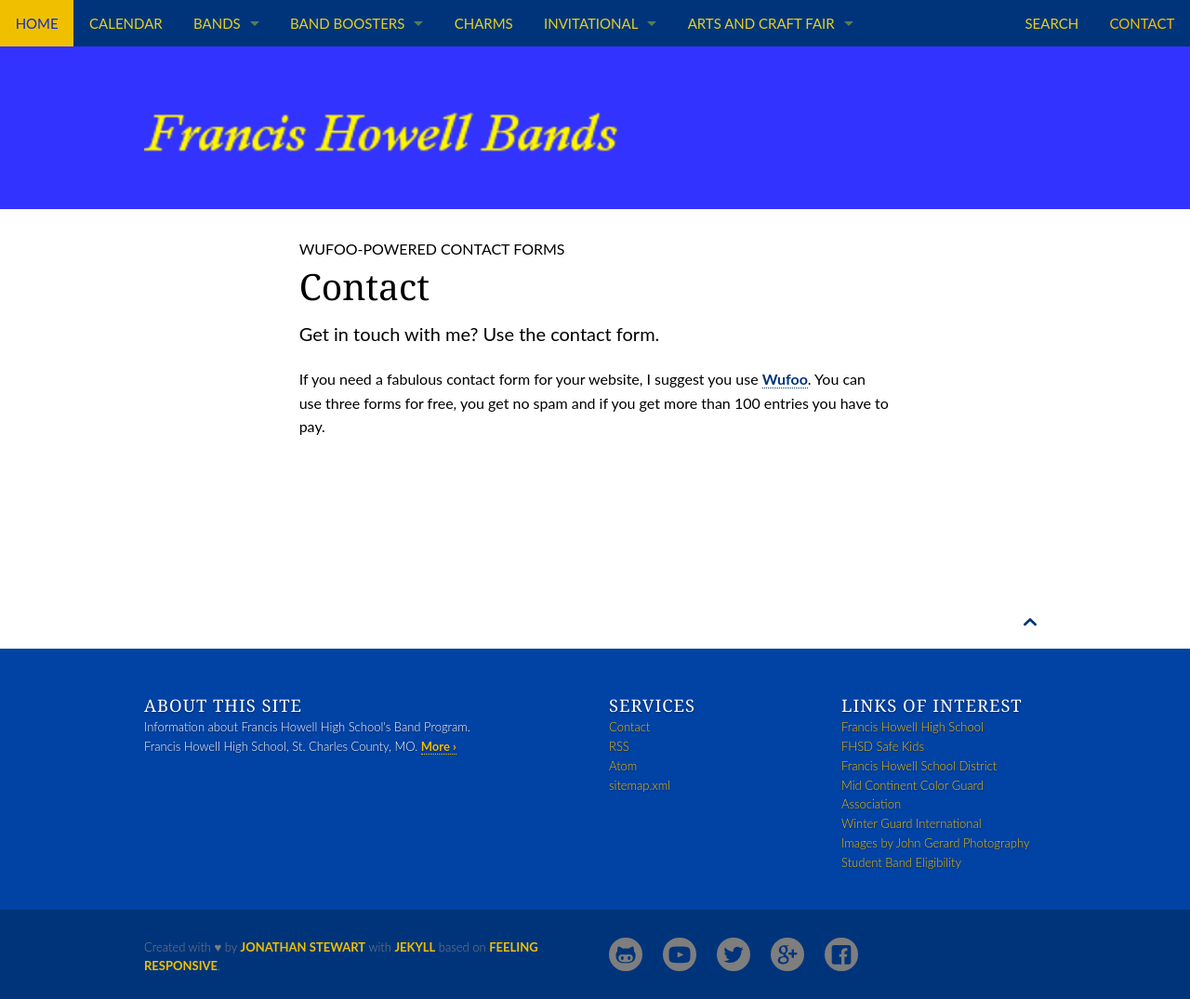
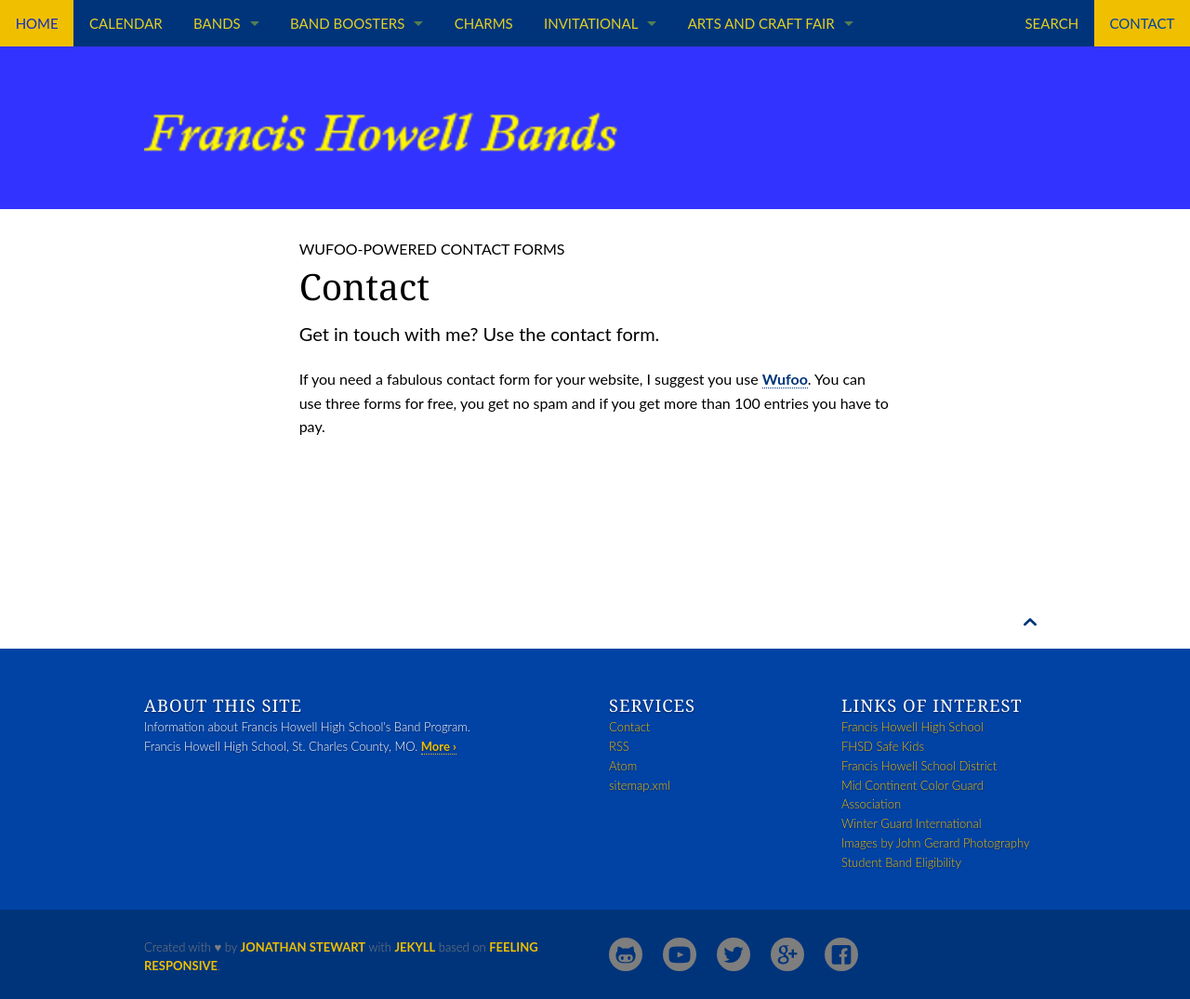
Before and after one commit to fhhsmb/fhhsmb.github.io, a Jekyll site: the page built from pages/contact.md, in a window 1280 px wide. Shown: the whole page at 93% size. Built offline with Jekyll 4.4.1, drawn with Linux system fonts in a browser that asks for light colours.

Commit message:
Build site at 2016-09-28 01:43:32 UTC

```diff
--- a/_sass/_01_settings_colors.scss
+++ b/_sass/_01_settings_colors.scss
@@ -81,13 +81,13 @@
 
 $topbar-link-color: #e2d122;
 $topbar-link-color-hover: #102dc8;
-$topbar-link-color-active: $ci-3;
+$topbar-link-color-active: $ci-8;
 $topbar-link-color-active-hover: $ci-3;
 
 $topbar-dropdown-label-color: $ci-3;
 $topbar-dropdown-link-bg-hover: $ci-7;
 
-$topbar-link-bg-active: $ci-7; // Active Navigation Link
+$topbar-link-bg-active: $ci-3; // Active Navigation Link
 $topbar-link-bg-hover: $ci-3;
 $topbar-link-bg-active-hover: $ci-7;
 
```
